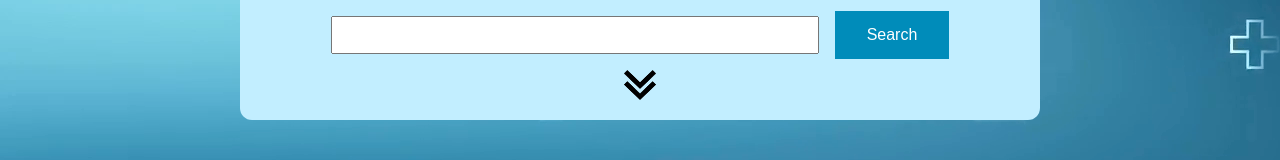
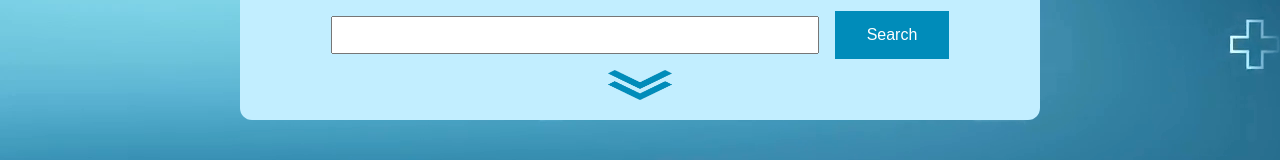
Before and after one commit to Ascendancey/brunette-humming-birds, a React (Create React App) app: page /home in a window 1280 px wide. Shown: the part 308-468 px from the top of the page. Built offline with nearby package versions, Linux system fonts and the light colour scheme.

Commit message:
Changed arrows to blue

```diff
--- a/src/components/SearchBar.js
+++ b/src/components/SearchBar.js
@@ -93,7 +93,7 @@ const SearchBar = (props) => {
       </button>
       {!isFilters && (
         // <button onClick={showFilters}>Show filters</button>
-        <img className="userImage" onClick={showFilters} src="../image/expand.png" />
+        <img className="userImage" onClick={showFilters} src="../image/expand_blue.png" />
       )}
       {isFilters && (
         <div className="SearchBar-filters">
@@ -132,7 +132,7 @@ const SearchBar = (props) => {
             })}
           </select>
           <br />
-          <img className="userImage" onClick={hideFilters} src="../image/expand_upside.png" />
+          <img className="userImage" onClick={hideFilters} src="../image/expand_blue_upsidedown.png" />
         </div>
       )}
 
```
Also changed, not shown: public/image/expand_blue.png (added), public/image/expand_blue_upsidedown.png (added).
